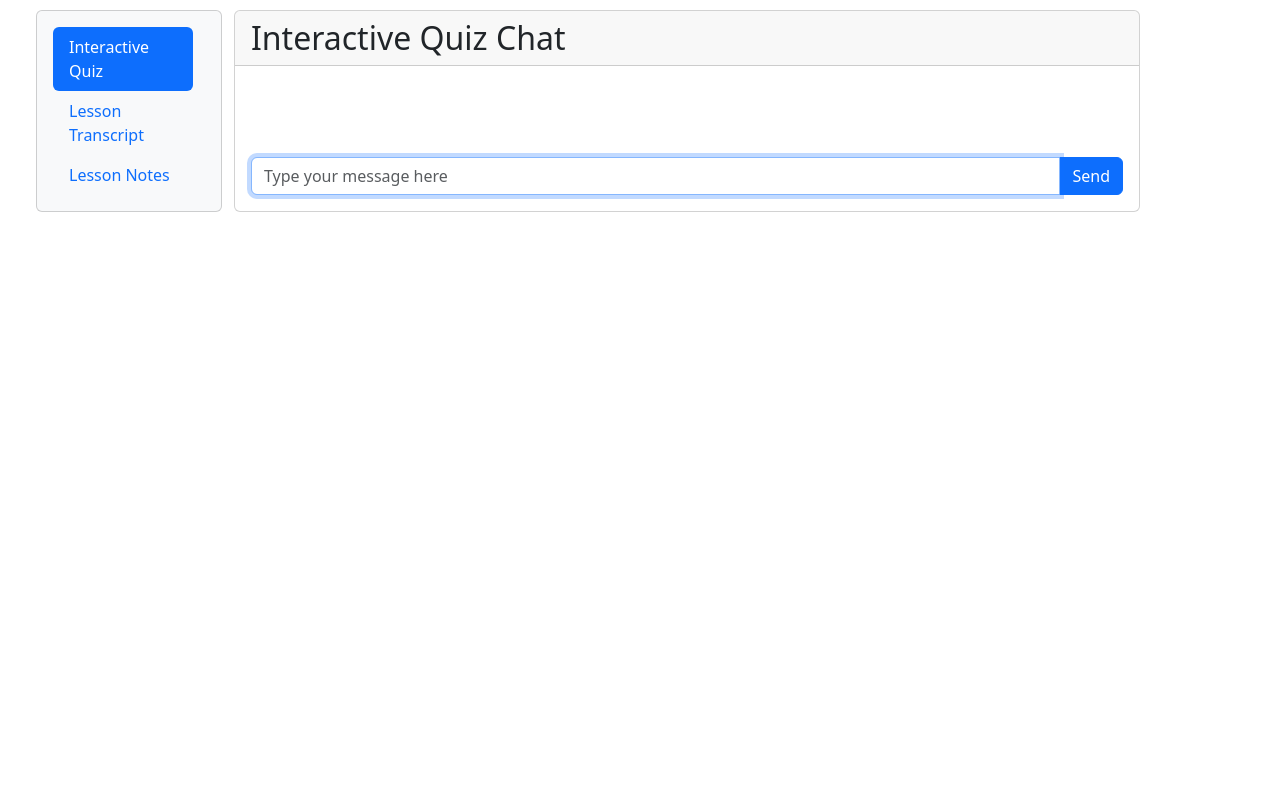
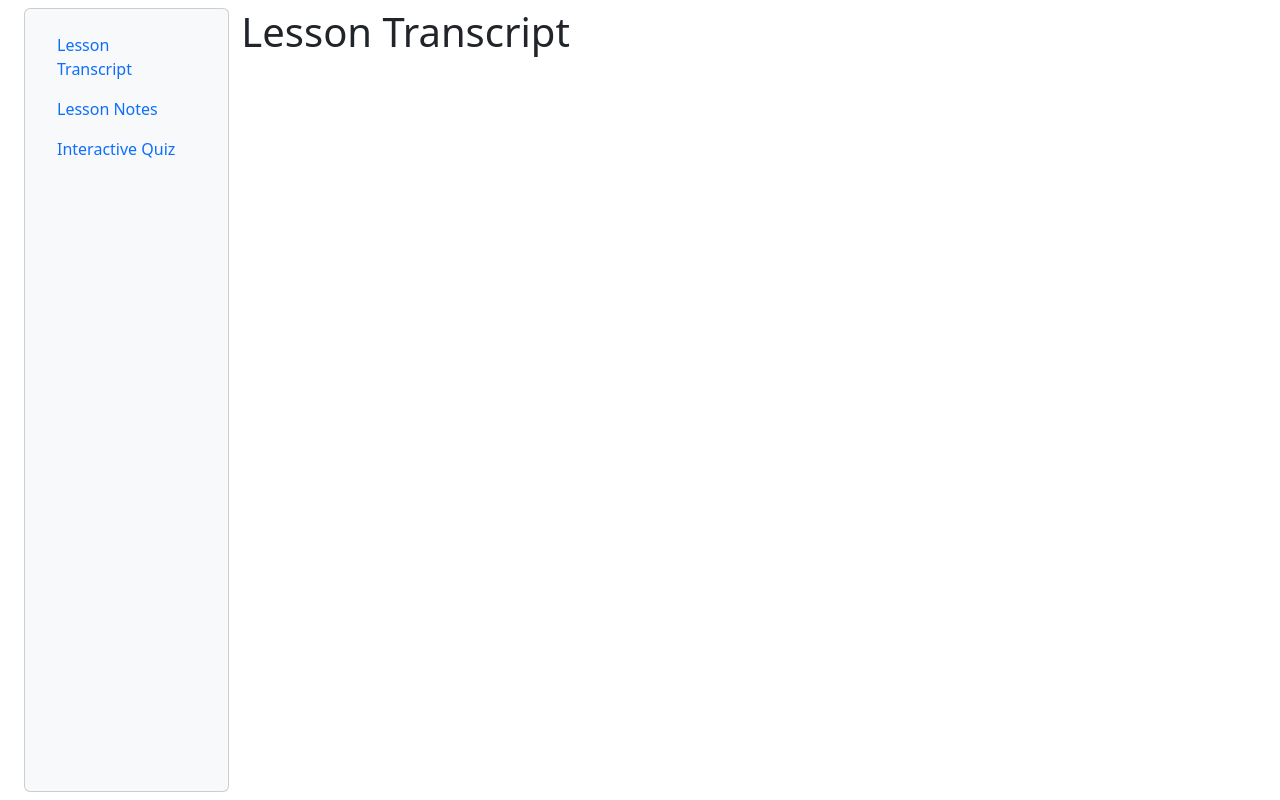
Before and after one commit to Zemelware/StudyX, a Flask app: page / in a window 1280 px wide. Run offline with Flask 3, Linux system fonts and the light colour scheme.

Commit message:
Create basic code to implement two other pages
Also create a jinja macro that shows the page your currently on as active

```diff
--- a/main.py
+++ b/main.py
@@ -1,8 +1,8 @@
 import os
 
 import openai
+from dotenv import load_dotenv
 from flask import Flask, redirect, render_template, request, session, url_for
-from dotenv import load_dotenv
 
 load_dotenv()
 
@@ -13,6 +13,8 @@ app = Flask(__name__)
 app.secret_key = os.urandom(24)
 
 chat_history = []
+
+# TODO: format backtick as inline code and triple backtick as code block
 
 
 def get_ai_response(message):
@@ -37,16 +39,26 @@ def get_ai_response(message):
 
     return response_text
 
-# TODO: add message support for multiple lines
+
+@app.route("/")
+@app.route("/transcript")
+@app.route("/transcript/")
+def transcript():
+    request.path
+    return render_template("transcript.html")
 
 
-@app.route("/", methods=["GET", "POST"])
+@app.route("/notes")
+@app.route("/notes/")
+def notes():
+    return render_template("notes.html")
+
+
 @app.route("/interactive-quiz", methods=["GET", "POST"])
 @app.route("/interactive-quiz/", methods=["GET", "POST"])
 def chat():
     global chat_history
 
-    # TODO: make sure that the user has to wait for the AI to respond before they can send another message
     if request.method == "POST":
         # First retrieve the message from the form
         message = request.form["message"]
--- a/templates/base.html
+++ b/templates/base.html
@@ -16,22 +16,36 @@
       href="{{ url_for('static', filename='main.css') }}"
     />
   </head>
-  <body>
-    <div class="row container mx-4">
+  <body class="my-2">
+    <div class="row mx-4">
+      <!-- This macro will check if the user is on the URL associated with the given endpoint. If yes, it returns the "active" class -->
+      {% macro is_active(endpoint) %}
+        {% if request.path == url_for(endpoint) %}
+          active
+        {% endif %}
+      {% endmacro %}
+
       <nav class="nav nav-pills col-2 card bg-body-tertiary">
         <div class="card-body">
           <a
-            class="nav-link active"
-            aria-current="page"
-            href="/interactive-quiz"
+            class="nav-link {{ is_active('transcript') }}"
+            href="{{ url_for('transcript') }}"
+            >Lesson Transcript</a
+          >
+          <a
+            class="nav-link {{ is_active('notes') }}"
+            href="{{ url_for('notes') }}"
+            >Lesson Notes</a
+          >
+          <a
+            class="nav-link {{ is_active('chat') }}"
+            href="{{ url_for('chat') }}"
             >Interactive Quiz
           </a>
-          <a class="nav-link" href="#">Lesson Transcript</a>
-          <a class="nav-link" href="#">Lesson Notes</a>
         </div>
       </nav>
 
-      <div class="col">
+      <div class="col" id="main-content">
         {% block content %}{% endblock %}
       </div>
     </div>
--- /dev/null
+++ b/templates/notes.html
@@ -0,0 +1,4 @@
+{% extends "base.html" %}
+{% block content %}
+  <h1>Lesson Notes</h1>
+{% endblock %}
--- /dev/null
+++ b/templates/transcript.html
@@ -0,0 +1,4 @@
+{% extends "base.html" %}
+{% block content %}
+  <h1>Lesson Transcript</h1>
+{% endblock %}
```
